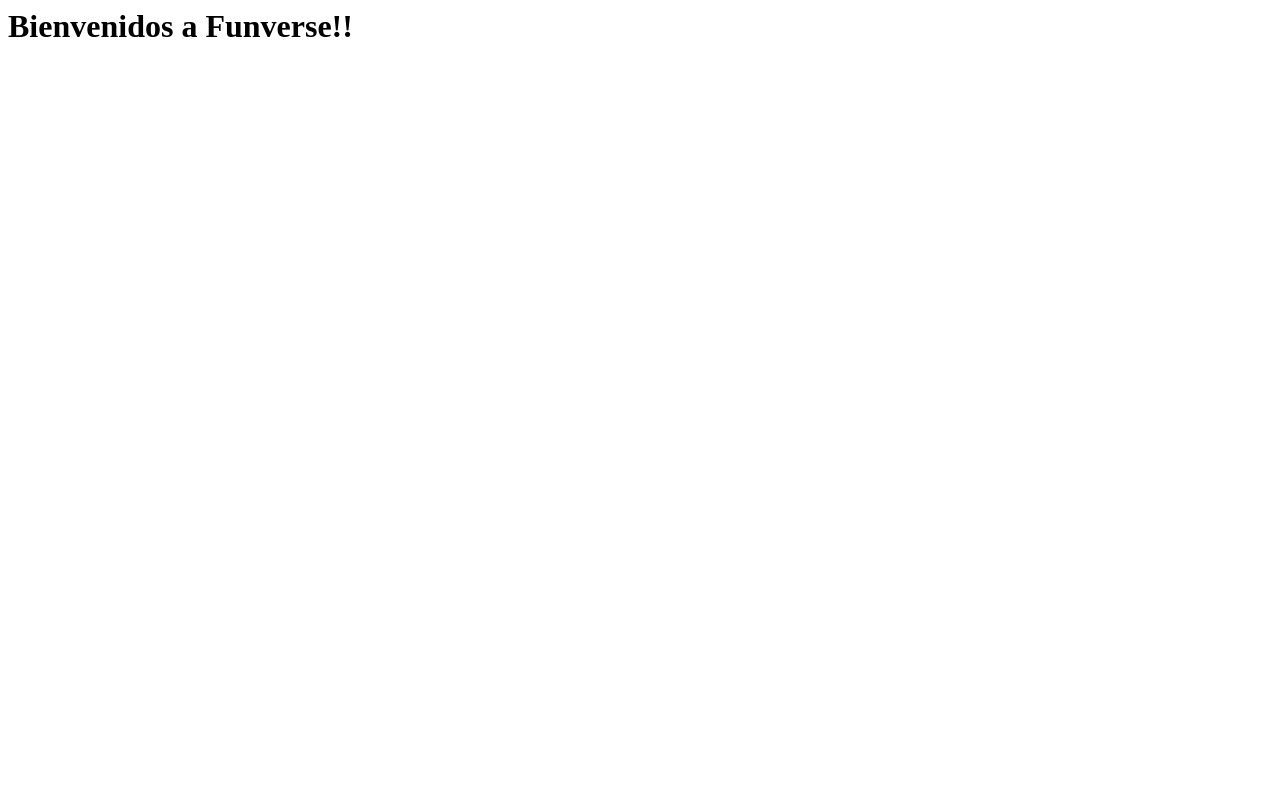
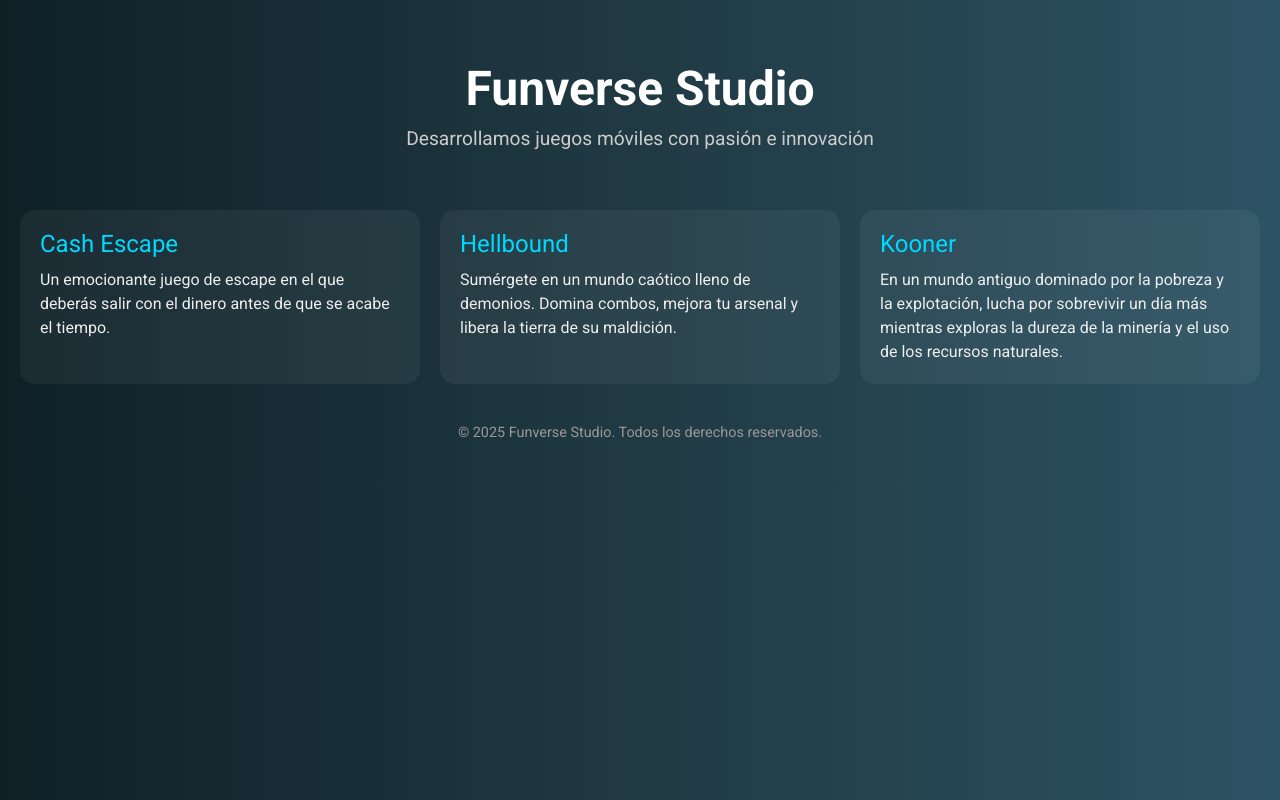
Before and after one commit to eccidev/funversestudio.github.io, a plain HTML site: page index.html in a window 1280 px wide. Drawn offline with Linux system fonts and the light colour scheme.

Commit message:
Update index.html
update games information

```diff
--- a/index.html
+++ b/index.html
@@ -1,6 +1,98 @@
-<html>
-	<head><title>Funverse</title></head>
-	<body>
-		<h1>Bienvenidos a Funverse!!</h1>
-	</body>
+<!DOCTYPE html>
+<html lang="es">
+<head>
+    <meta charset="UTF-8">
+    <meta name="viewport" content="width=device-width, initial-scale=1.0">
+    <title>Funverse Studio</title>
+    <link href="https://fonts.googleapis.com/css2?family=Roboto:wght@400;700&display=swap" rel="stylesheet">
+    <style>
+        * {
+            box-sizing: border-box;
+            margin: 0;
+            padding: 0;
+            font-family: 'Roboto', sans-serif;
+        }
+        body {
+            background: linear-gradient(to right, #0f2027, #203a43, #2c5364);
+            color: white;
+            padding: 20px;
+        }
+        header {
+            text-align: center;
+            padding: 40px 20px;
+        }
+        header h1 {
+            font-size: 3rem;
+            margin-bottom: 10px;
+        }
+        header p {
+            font-size: 1.2rem;
+            color: #ccc;
+        }
+        .games {
+            display: grid;
+            grid-template-columns: repeat(auto-fit, minmax(280px, 1fr));
+            gap: 20px;
+            padding: 20px 0;
+        }
+        .game-card {
+            background: rgba(255, 255, 255, 0.05);
+            border-radius: 15px;
+            padding: 20px;
+            transition: transform 0.3s ease, background 0.3s ease;
+        }
+        .game-card:hover {
+            transform: scale(1.05);
+            background: rgba(255, 255, 255, 0.1);
+        }
+        .game-title {
+            font-size: 1.5rem;
+            margin-bottom: 10px;
+            color: #00d9ff;
+        }
+        .game-description {
+            font-size: 1rem;
+            line-height: 1.5;
+            color: #eee;
+        }
+        footer {
+            text-align: center;
+            padding: 20px;
+            color: #999;
+            font-size: 0.9rem;
+        }
+    </style>
+</head>
+<body>
+    <header>
+        <h1>Funverse Studio</h1>
+        <p>Desarrollamos juegos móviles con pasión e innovación</p>
+    </header>
+
+    <section class="games">
+        <div class="game-card">
+            <div class="game-title">Cash Escape</div>
+            <div class="game-description">
+                Un emocionante juego de escape en el que deberás salir con el dinero antes de que se acabe el tiempo.
+            </div>
+        </div>
+        <div class="game-card">
+            <div class="game-title">Hellbound</div>
+            <div class="game-description">
+                Sumérgete en un mundo caótico lleno de demonios. Domina combos, mejora tu arsenal y libera la tierra de su maldición.
+            </div>
+        </div>
+        <div class="game-card">
+            <div class="game-title">Kooner</div>
+            <div class="game-description">
+                En un mundo antiguo dominado por la pobreza y la explotación, lucha por sobrevivir un día más mientras exploras la dureza de la minería y el uso de los recursos naturales.
+            </div>
+        </div>
+        <!-- Puedes añadir dos juegos más aquí con la misma estructura -->
+    </section>
+
+    <footer>
+        &copy; 2025 Funverse Studio. Todos los derechos reservados.
+    </footer>
+</body>
 </html>
```
